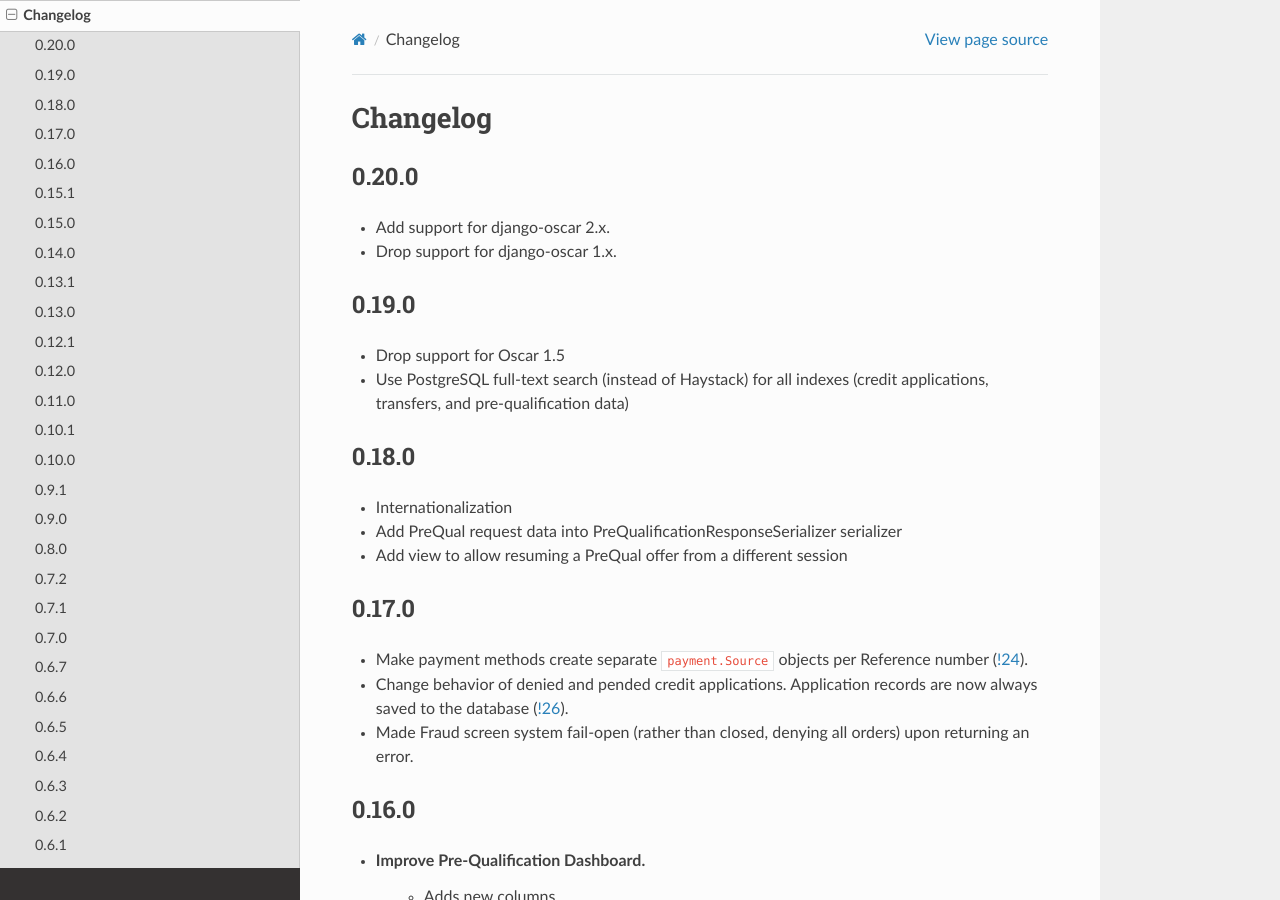
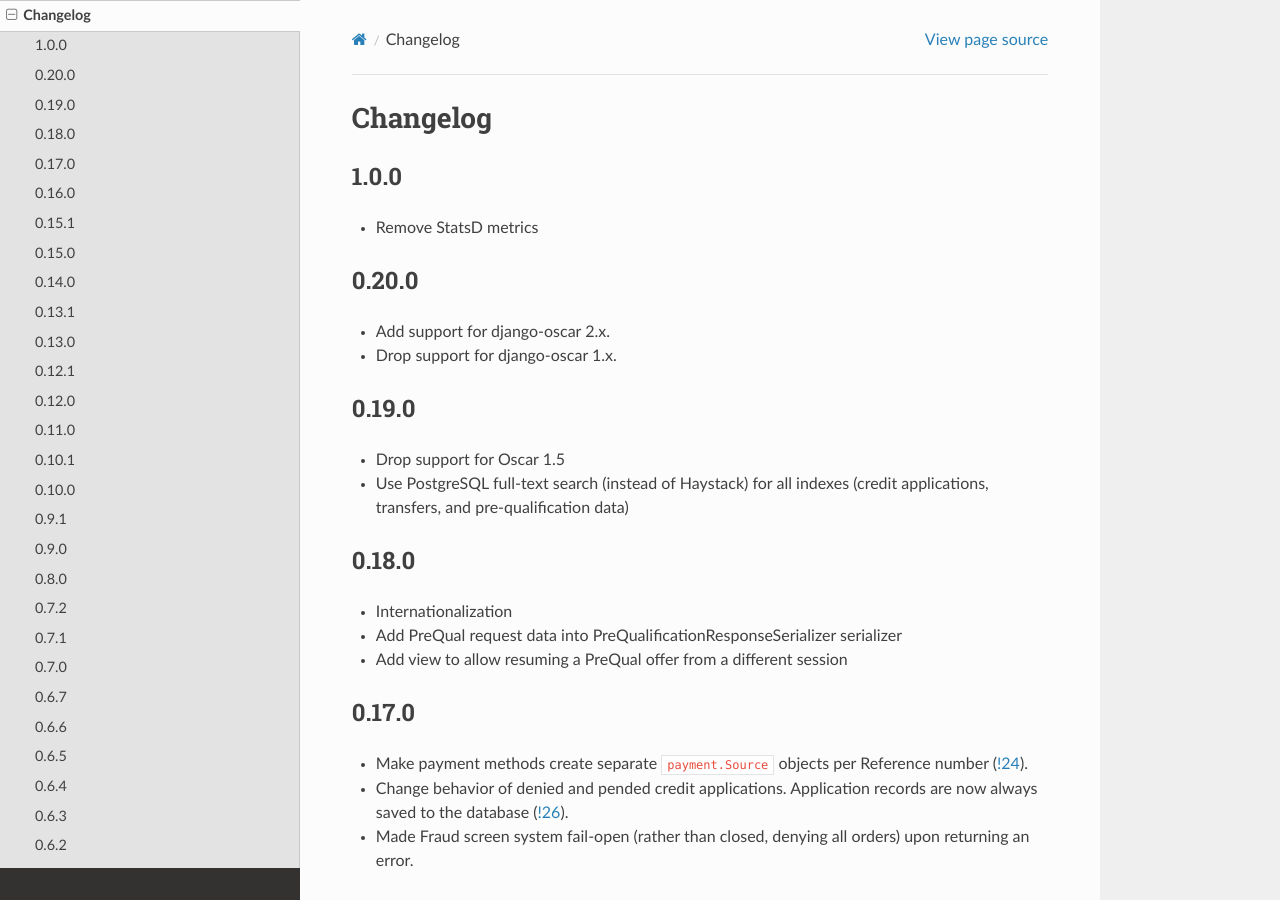
Before and after one commit to thelabnyc/django-oscar-wfrs, a Sphinx documentation site: the page built from docs/changes.rst, in a window 1280 px wide and 900 px high. Built offline with Sphinx 7.4.7 and the Read the Docs theme 2.0.0, drawn with Linux system fonts in a browser that asks for light colours; the version number could not be read and is left out.

Commit message:
Update changelog

```diff
--- a/docs/changes.rst
+++ b/docs/changes.rst
@@ -2,6 +2,10 @@
 
 Changelog
 =========
+
+1.0.0
+------------------
+- Remove StatsD metrics
 
 0.20.0
 ------------------
```
